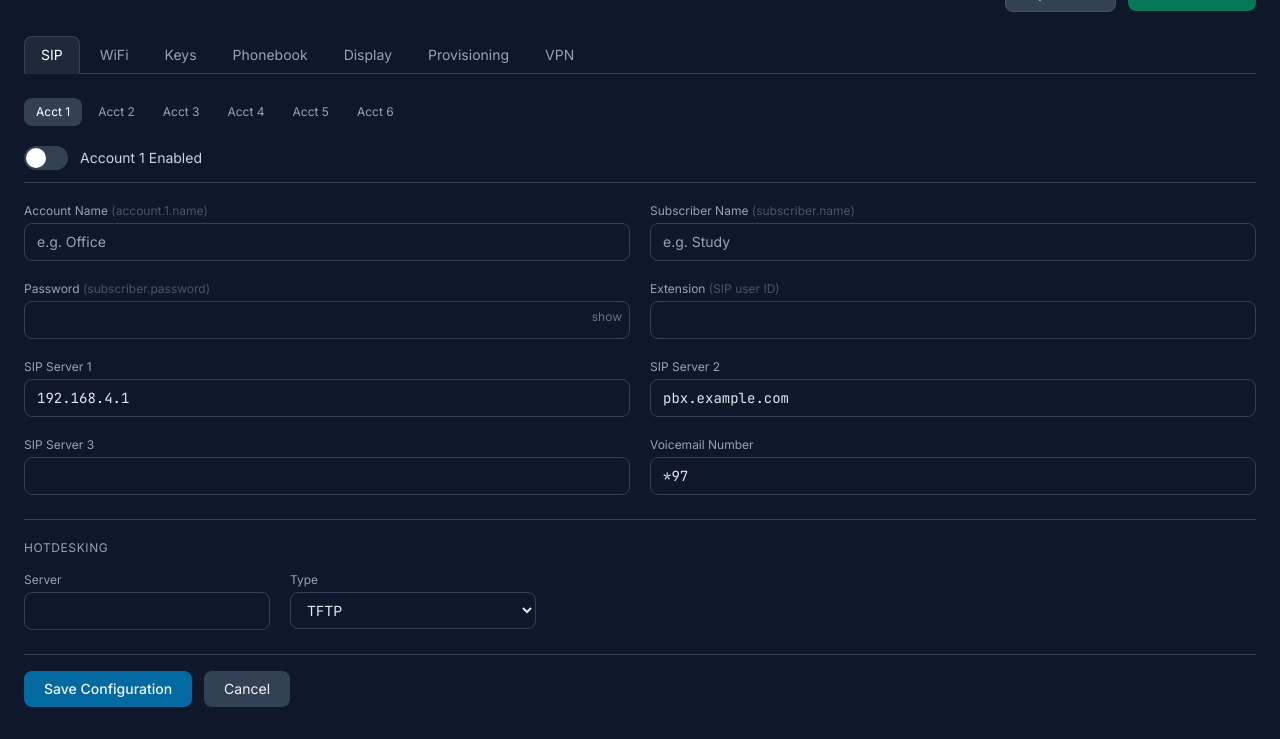
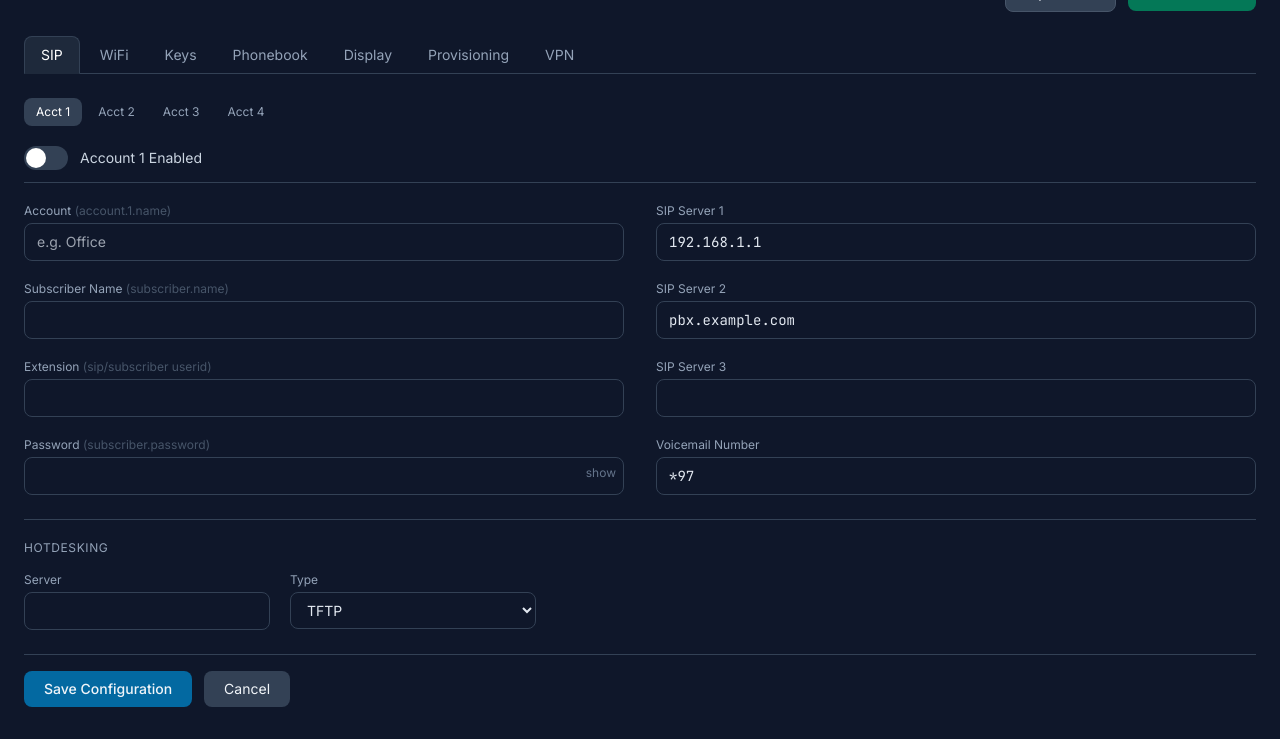
Before and after one commit to tarantir/GrandStream-Config-Manager, a FastAPI app: template templates/phone_edit.html in a window 1280 px wide. Shown: the part 111-850 px from the top of the page. Run offline with FastAPI, Linux system fonts and the light colour scheme; the template is opened without the code that fills it, so the values that code supplies are empty; some libraries are stand-ins or nearby versions.

Commit message:
Limit SIP accounts to 4 in configuration and UI components

```diff
--- a/csv_importer.py
+++ b/csv_importer.py
@@ -91,7 +91,7 @@ def import_csv(content: bytes, db: Session) -> dict:
                     subscriber_name=subscriber_name,
                     extension=extension,
                 ))
-                for n in range(2, 7):
+                for n in range(2, 5):
                     db.add(SipAccount(
                         phone_id=phone.id, account_num=n, enabled=False,
                     ))
--- a/database.py
+++ b/database.py
@@ -110,7 +110,7 @@ def init_db():
                 sip_server_2=row[1] if row and row[1] else "pbx.example.com",
                 voicemail_number=row[2] if row and row[2] else "*97",
             ))
-            for n in range(2, 7):
+            for n in range(2, 5):
                 db.add(SipAccount(phone_id=phone.id, account_num=n, enabled=False,
                                   display_name="", extension=""))
         db.commit()
--- a/main.py
+++ b/main.py
@@ -150,7 +150,7 @@ async def save_phone_config(request: Request, phone_id: int, db: Session = Depen
 
     # ── SIP accounts ──────────────────────────────────────────────────────────
     existing_accounts = {a.account_num: a for a in phone.sip_accounts}
-    for n in range(1, 7):
+    for n in range(1, 5):
         acct = existing_accounts.get(n)
         if acct is None:
             acct = SipAccount(phone_id=phone_id, account_num=n)
--- a/templates/phone_edit.html
+++ b/templates/phone_edit.html
@@ -57,7 +57,7 @@
 
     <!-- Account sub-tabs -->
     <div class="flex gap-1 mb-5" id="acct-tab-bar">
-      {% for n in range(1, 7) %}
+      {% for n in range(1, 5) %}
       {% set acct = sip_accounts.get(n) %}
       <button type="button" class="acct-tab-btn px-3 py-1.5 text-xs rounded-lg transition-colors" data-acct="{{ n }}">
         Acct {{ n }}{% if acct and acct.enabled %} <span class="inline-block w-1.5 h-1.5 rounded-full bg-emerald-400 ml-1 mb-0.5"></span>{% endif %}
@@ -65,11 +65,11 @@
       {% endfor %}
     </div>
 
-    {% for n in range(1, 7) %}
+    {% for n in range(1, 5) %}
     {% set acct = sip_accounts.get(n) %}
     <div class="acct-pane hidden" id="acct-pane-{{ n }}">
-      <div class="grid grid-cols-2 gap-5">
-        <div class="col-span-2 flex items-center gap-3 pb-3 border-b border-slate-700">
+      <!-- Enabled toggle -->
+      <div class="flex items-center gap-3 pb-3 mb-5 border-b border-slate-700">
         <label class="relative inline-flex items-center cursor-pointer">
           <input type="checkbox" name="acct_{{ n }}_enabled" value="on"
             class="sr-only peer" {% if acct and acct.enabled %}checked{% endif %}>
@@ -80,8 +80,12 @@
         </label>
         <span class="text-sm text-slate-300">Account {{ n }} Enabled</span>
       </div>
+      <!-- Two-column layout -->
+      <div class="grid grid-cols-2 gap-x-8 gap-y-5">
+        <!-- Left: identity -->
+        <div class="space-y-5">
           <div>
-          <label class="block text-xs text-slate-400 mb-1">Account Name <span class="text-slate-600 normal-case">(account.{{ n }}.name)</span></label>
+            <label class="block text-xs text-slate-400 mb-1">Account <span class="text-slate-600 normal-case">(account.{{ n }}.name)</span></label>
             <input type="text" name="acct_{{ n }}_display_name" value="{{ acct.display_name if acct else '' }}"
               placeholder="e.g. Office"
               class="w-full bg-slate-900 border border-slate-700 rounded-lg px-3 py-2 text-sm text-slate-200 focus:ring-1 focus:ring-sky-500 focus:border-sky-500 outline-none">
@@ -89,8 +93,12 @@
           <div>
             <label class="block text-xs text-slate-400 mb-1">Subscriber Name <span class="text-slate-600 normal-case">(subscriber.name)</span></label>
             <input type="text" name="acct_{{ n }}_subscriber_name" value="{{ acct.subscriber_name if acct else '' }}"
-            placeholder="e.g. Study"
               class="w-full bg-slate-900 border border-slate-700 rounded-lg px-3 py-2 text-sm text-slate-200 focus:ring-1 focus:ring-sky-500 focus:border-sky-500 outline-none">
+          </div>
+          <div>
+            <label class="block text-xs text-slate-400 mb-1">Extension <span class="text-slate-600 normal-case">(sip/subscriber userid)</span></label>
+            <input type="text" name="acct_{{ n }}_extension" value="{{ acct.extension if acct else '' }}"
+              class="w-full bg-slate-900 border border-slate-700 rounded-lg px-3 py-2 text-sm mono text-slate-200 focus:ring-1 focus:ring-sky-500 focus:border-sky-500 outline-none">
           </div>
           <div>
             <label class="block text-xs text-slate-400 mb-1">Password <span class="text-slate-600 normal-case">(subscriber.password)</span></label>
@@ -102,14 +110,12 @@
                 class="absolute right-2 top-2 text-slate-500 hover:text-slate-300 text-xs" id="acct-password-btn-{{ n }}">show</button>
             </div>
           </div>
-        <div>
-          <label class="block text-xs text-slate-400 mb-1">Extension <span class="text-slate-600 normal-case">(SIP user ID)</span></label>
-          <input type="text" name="acct_{{ n }}_extension" value="{{ acct.extension if acct else '' }}"
-            class="w-full bg-slate-900 border border-slate-700 rounded-lg px-3 py-2 text-sm mono text-slate-200 focus:ring-1 focus:ring-sky-500 focus:border-sky-500 outline-none">
         </div>
+        <!-- Right: servers -->
+        <div class="space-y-5">
           <div>
             <label class="block text-xs text-slate-400 mb-1">SIP Server 1</label>
-          <input type="text" name="acct_{{ n }}_sip_server_1" value="{{ acct.sip_server_1 if acct else '192.168.4.1' }}"
+            <input type="text" name="acct_{{ n }}_sip_server_1" value="{{ acct.sip_server_1 if acct else '192.168.1.1' }}"
               class="w-full bg-slate-900 border border-slate-700 rounded-lg px-3 py-2 text-sm mono text-slate-200 focus:ring-1 focus:ring-sky-500 focus:border-sky-500 outline-none">
           </div>
           <div>
@@ -126,6 +132,7 @@
             <label class="block text-xs text-slate-400 mb-1">Voicemail Number</label>
             <input type="text" name="acct_{{ n }}_voicemail_number" value="{{ acct.voicemail_number if acct else '*97' }}"
               class="w-full bg-slate-900 border border-slate-700 rounded-lg px-3 py-2 text-sm mono text-slate-200 focus:ring-1 focus:ring-sky-500 focus:border-sky-500 outline-none">
+          </div>
         </div>
       </div>
     </div>
--- a/templates/phonebook.html
+++ b/templates/phonebook.html
@@ -77,7 +77,7 @@
         <label class="block text-xs text-slate-400 mb-1">Account</label>
         <select id="f-account"
           class="w-full bg-slate-900 border border-slate-600 rounded-lg px-3 py-2 text-sm text-white focus:outline-none focus:border-sky-500">
-          {% for n in range(1, 7) %}
+          {% for n in range(1, 5) %}
           <option value="{{ n }}" {% if n == 1 %}selected{% endif %}>Account {{ n }}</option>
           {% endfor %}
         </select>
--- a/xml_generator.py
+++ b/xml_generator.py
@@ -64,7 +64,7 @@ def generate_xml(phone: Phone) -> str:
 
     # SIP accounts (emit only enabled ones)
     acct_map = {a.account_num: a for a in phone.sip_accounts}
-    for n in range(1, 7):
+    for n in range(1, 5):
         acct = acct_map.get(n)
         if acct and acct.enabled:
             _emit_account(config, n, acct)
--- a/xml_importer.py
+++ b/xml_importer.py
@@ -60,7 +60,7 @@ def parse_xml(content: bytes) -> dict:
         m = re.fullmatch(r"account\.(\d+)", name)
         if m:
             n = int(m.group(1))
-            if 1 <= n <= 6:
+            if 1 <= n <= 4:
                 if "name" in parts:
                     _acct(n)["display_name"] = parts["name"]
                 if "enable" in parts:
@@ -71,7 +71,7 @@ def parse_xml(content: bytes) -> dict:
         m = re.fullmatch(r"account\.(\d+)\.sip", name)
         if m:
             n = int(m.group(1))
-            if 1 <= n <= 6 and "userid" in parts:
+            if 1 <= n <= 4 and "userid" in parts:
                 _acct(n)["extension"] = parts["userid"]
             continue
 
@@ -79,7 +79,7 @@ def parse_xml(content: bytes) -> dict:
         m = re.fullmatch(r"account\.(\d+)\.sip\.subscriber", name)
         if m:
             n = int(m.group(1))
-            if 1 <= n <= 6:
+            if 1 <= n <= 4:
                 if "name" in parts:
                     _acct(n)["subscriber_name"] = parts["name"]
                 if "password" in parts:
@@ -90,7 +90,7 @@ def parse_xml(content: bytes) -> dict:
         m = re.fullmatch(r"account\.(\d+)\.sip\.voicemail", name)
         if m:
             n = int(m.group(1))
-            if 1 <= n <= 6 and "number" in parts:
+            if 1 <= n <= 4 and "number" in parts:
                 _acct(n)["voicemail_number"] = parts["number"]
             continue
 
@@ -98,7 +98,7 @@ def parse_xml(content: bytes) -> dict:
         m = re.fullmatch(r"account\.(\d+)\.sip\.server\.1", name)
         if m:
             n = int(m.group(1))
-            if 1 <= n <= 6 and "address" in parts:
+            if 1 <= n <= 4 and "address" in parts:
                 _acct(n)["sip_server_1"] = parts["address"]
             continue
 
@@ -106,7 +106,7 @@ def parse_xml(content: bytes) -> dict:
         m = re.fullmatch(r"account\.(\d+)\.sip\.server\.2", name)
         if m:
             n = int(m.group(1))
-            if 1 <= n <= 6 and "address" in parts:
+            if 1 <= n <= 4 and "address" in parts:
                 _acct(n)["sip_server_2"] = parts["address"]
             continue
 
@@ -303,7 +303,7 @@ def apply_parsed(phone: Phone, parsed: dict, db: Session) -> None:
     existing_accounts = {a.account_num: a for a in phone.sip_accounts}
 
     for n, data in incoming_accounts.items():
-        if not (1 <= n <= 6):
+        if not (1 <= n <= 4):
             continue
         acct = existing_accounts.get(n)
         if acct is None:
```
Also changed, not shown: README.md. Lines whose indentation alone changed are shown as unchanged.
